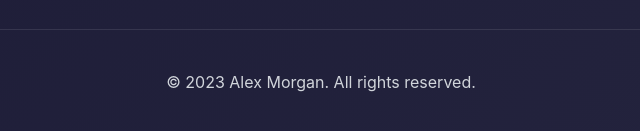
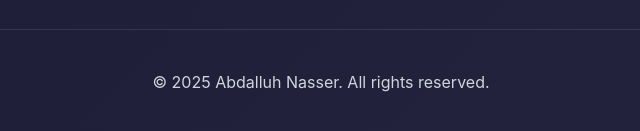
Before and after one commit to Abdallh091/My-portfolio-, a plain HTML site: page index.html in a window 1280 px wide. Shown: the part 3514-3645 px from the top of the page, 319-959 px from the left. Drawn offline with nearby package versions, Linux system fonts and the light colour scheme; animation ran at ten frames a second.

Commit message:
index.html

```diff
--- a/index.html
+++ b/index.html
@@ -3,7 +3,7 @@
 <head>
   <meta charset="UTF-8">
   <meta name="viewport" content="width=device-width, initial-scale=1.0">
-  <title>Alex Morgan | Creative Developer</title>
+  <title>Abdalluh Nasser| Creative Developer</title>
   <link rel="stylesheet" href="https://cdnjs.cloudflare.com/ajax/libs/font-awesome/6.4.0/css/all.min.css">
   <script src="https://cdnjs.cloudflare.com/ajax/libs/gsap/3.12.2/gsap.min.js"></script>
   <script src="https://cdnjs.cloudflare.com/ajax/libs/gsap/3.12.2/ScrollTrigger.min.js"></script>
@@ -893,7 +893,7 @@
               <div class="profile-img-inner">
                 <div style="display: flex; align-items: center; justify-content: center; width: 100%; height: 100%; background: linear-gradient(135deg, #2c2a5e, #3d3a7c); border-radius: 50%;">
                   <span style="font-size: 3rem; color: #4361ee;">
-                    <img src="https://i.postimg.cc/26X2B4ff/IMG-20250809-094655-215.webp" alt="Alex Morgan" />
+                    <img src="https://i.postimg.cc/26X2B4ff/IMG-20250809-094655-215.webp" alt="Abdalluh Nasser" />
                   </span>
                 </div>
               </div>
@@ -1079,7 +1079,7 @@
     <!-- Footer -->
     <footer>
       <div class="container">
-        <p>&copy; 2023 Alex Morgan. All rights reserved.</p>
+        <p>&copy; 2025 Abdalluh Nasser. All rights reserved.</p>
       </div>
     </footer>
   </div>
```
